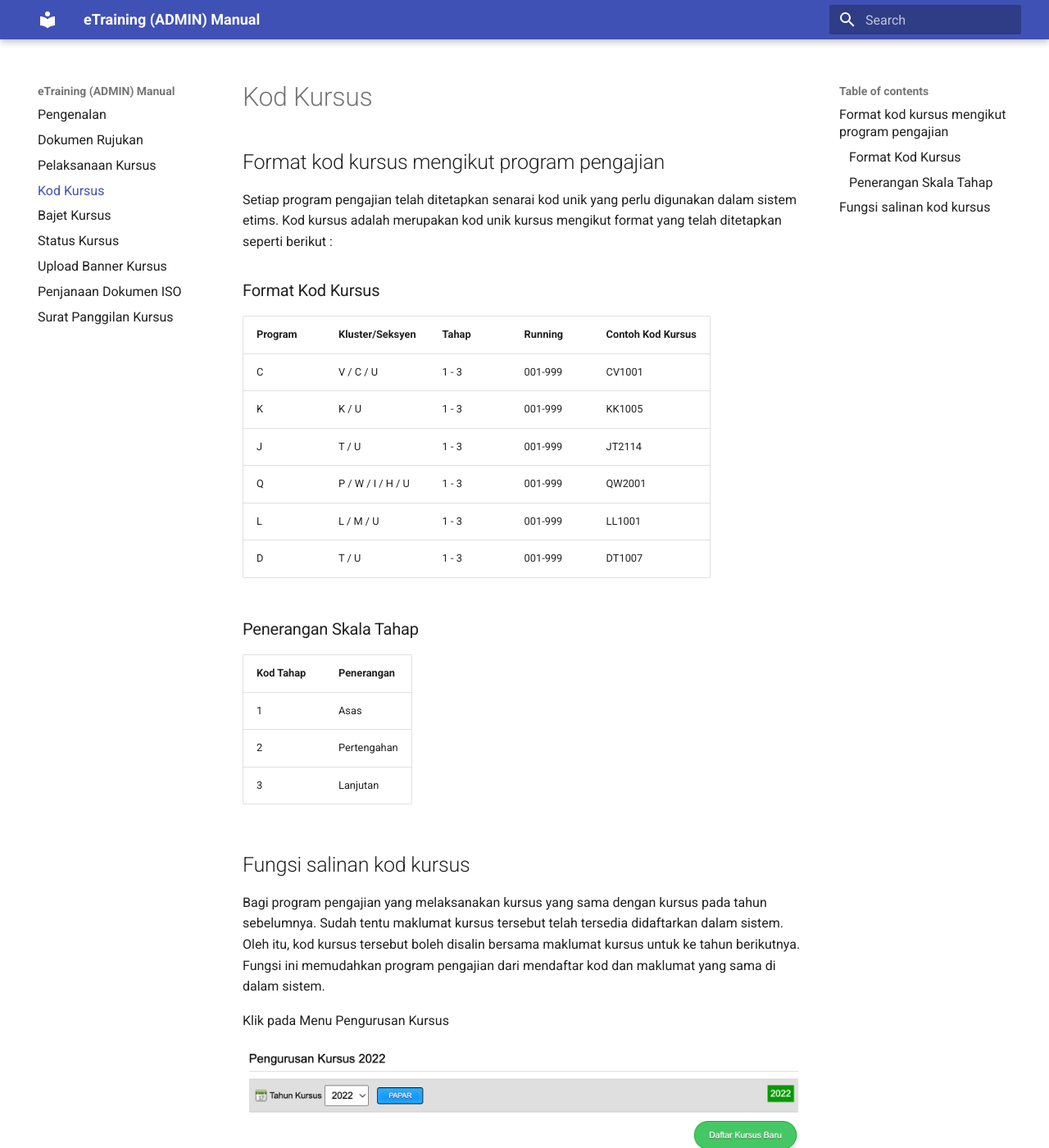
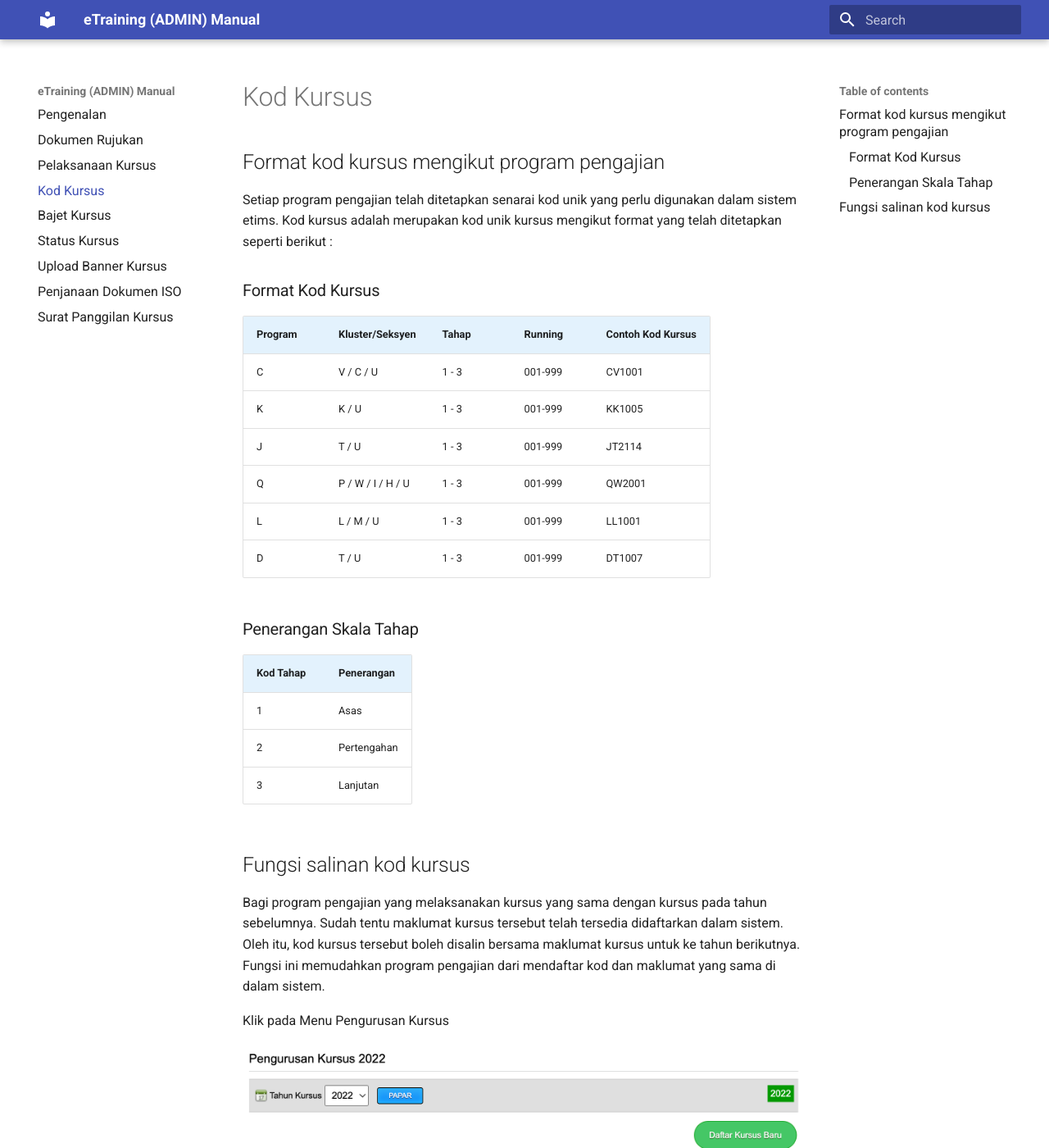
Before and after one commit to akademi-jpj/etraining, an MkDocs documentation site: the page built from docs/linkup_code.md, in a window 1280 px wide and 1400 px high. Shown: the whole window at 82% size. Built offline with MkDocs 1.6.1 and Material for MkDocs 9.7.7, drawn with Linux system fonts in a browser that asks for light colours; the version menu is left out.

Commit message:
Update table style

```diff
--- a/docs/css/style.css
+++ b/docs/css/style.css
@@ -3,3 +3,5 @@
 }
 
 p,li,a{font-size: 16px;}
+
+thead{background: #e3f2fd;}
```
